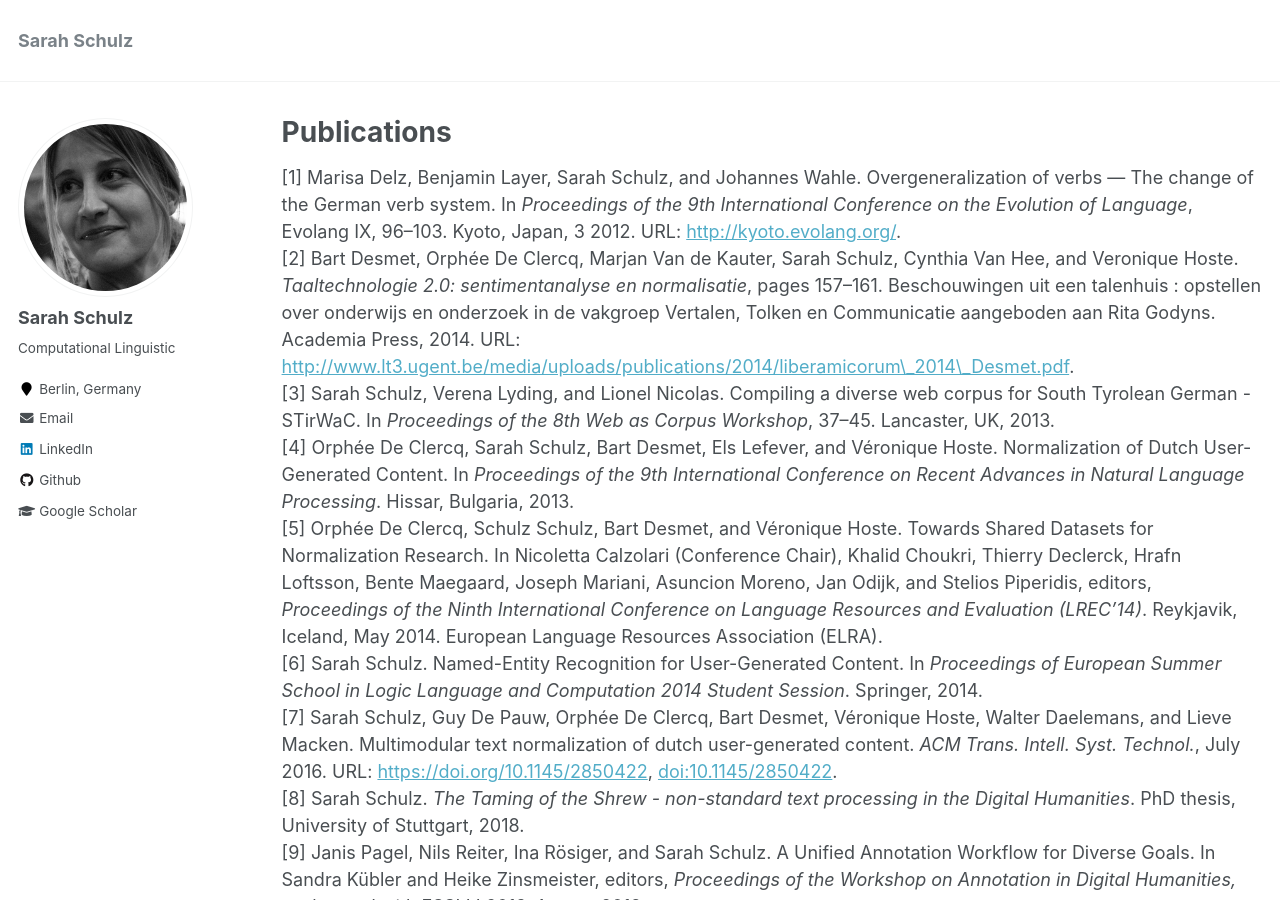
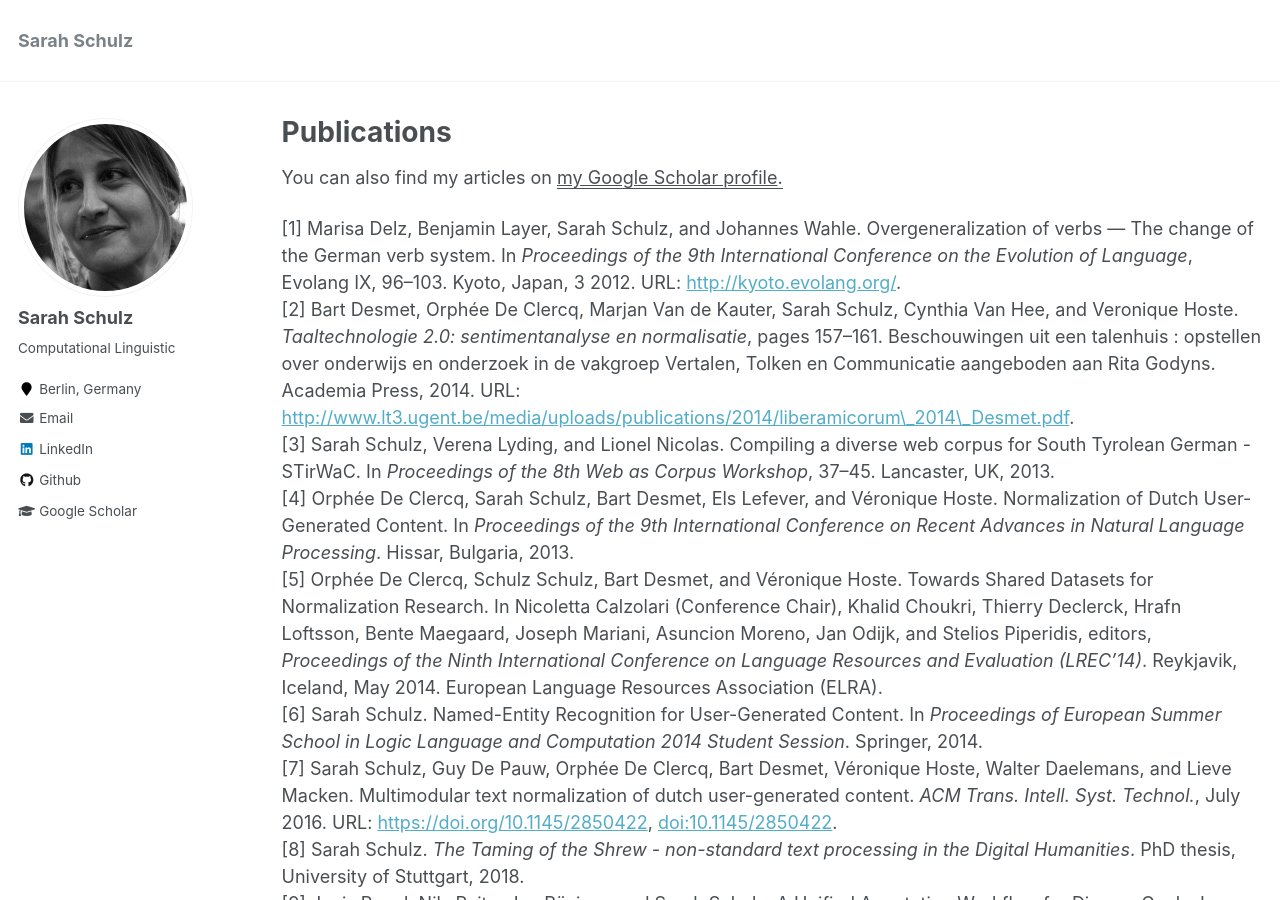
Before and after one commit to sarschu/sarschu.github.io, a Jekyll site: the page built from _pages/publications.md, in a window 1280 px wide and 900 px high. Built offline with Jekyll 4.4.1, drawn with Linux system fonts in a browser that asks for light colours.

Commit message:
Added scholar link

```diff
--- a/_pages/publications.md
+++ b/_pages/publications.md
@@ -5,9 +5,9 @@
 author_profile: true
 ---
 
-{% if author.googlescholar %}
-  You can also find my articles on <u><a href="{{author.googlescholar}}">my Google Scholar profile</a>.</u>
-{% endif %}
+
+  You can also find my articles on <u><a href="https://scholar.google.com/citations?view_op=list_works&hl=en&user=tHvfggUAAAAJ">my Google Scholar profile</a>.</u>
+
 
 [1] Marisa Delz, Benjamin Layer, Sarah Schulz, and Johannes Wahle\.
 Overgeneralization of verbs — The change of the German verb system\.
```
